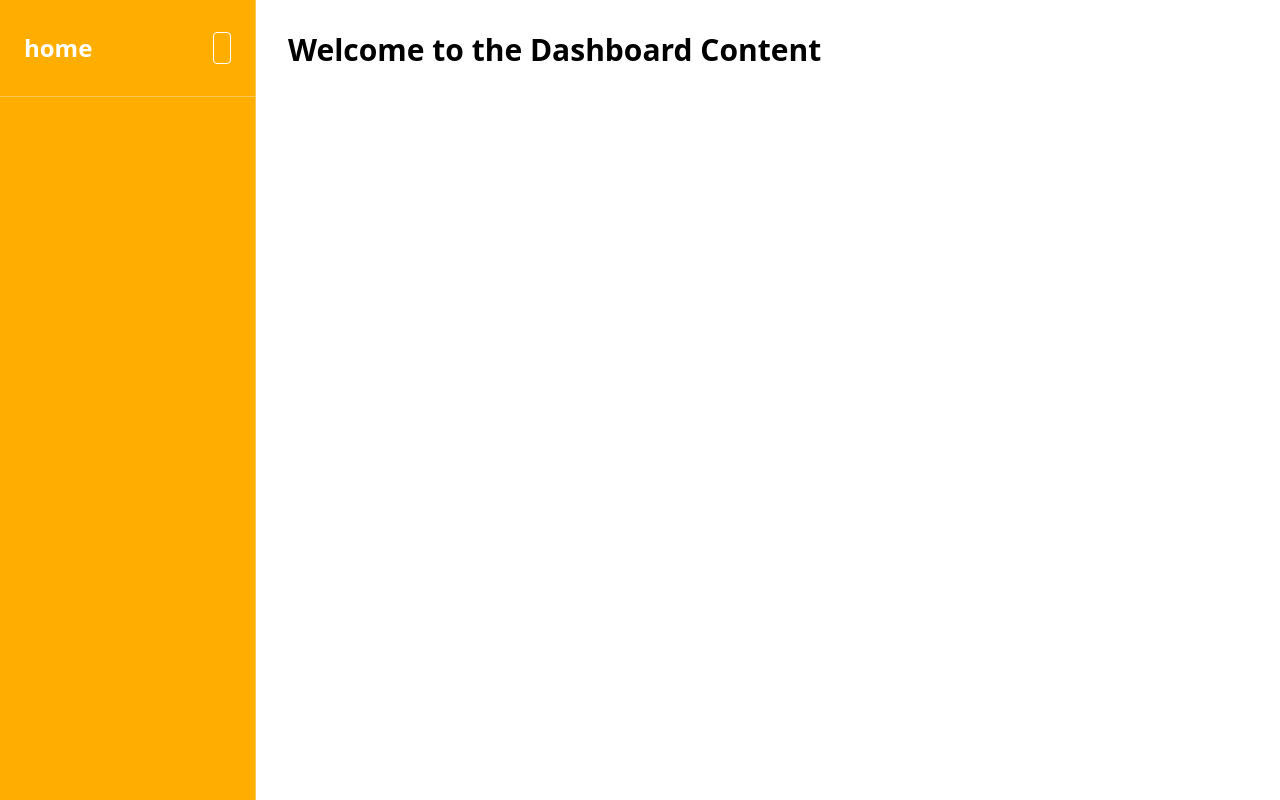
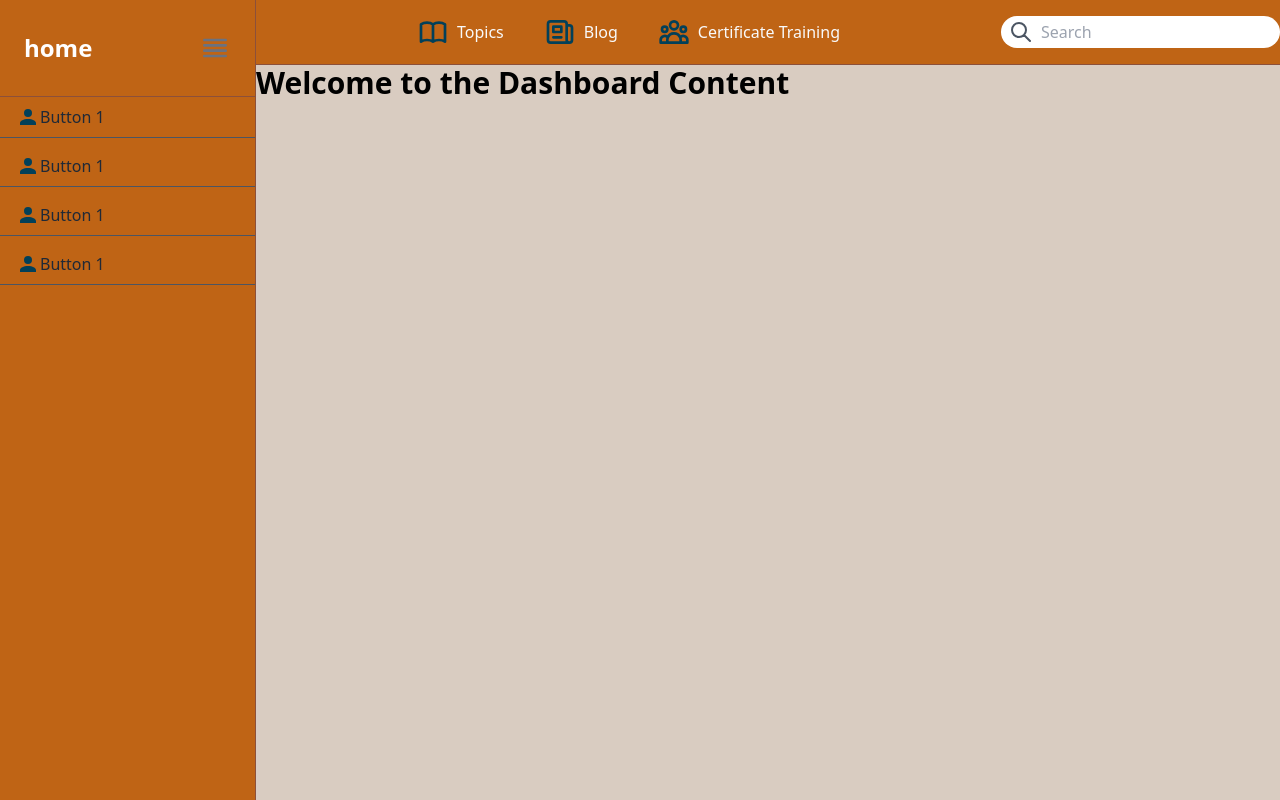
Before and after one commit to AbdellahElHilaly/Digital-Orders-front-end, an Angular app: page /dashboard in a window 1280 px wide. Built offline with nearby package versions, Linux system fonts and the light colour scheme.

Commit message:
fix erros

```diff
--- a/angular.json
+++ b/angular.json
@@ -95,8 +95,10 @@
               "src/assets"
             ],
             "styles": [
-              "src/styles.scss"
+              "src/styles.scss",
+              "node_modules/@fortawesome/fontawesome-free/css/all.css"
             ],
+
             "scripts": []
           }
         }
--- a/package.json
+++ b/package.json
@@ -21,7 +21,10 @@
     "@angular/platform-server": "^17.0.0",
     "@angular/router": "^17.0.0",
     "@angular/ssr": "^17.0.5",
+    "@fortawesome/fontawesome-free": "^6.5.1",
+    "angular-font-awesome": "^3.1.2",
     "express": "^4.18.2",
+    "font-awesome": "^4.7.0",
     "rxjs": "~7.8.0",
     "tslib": "^2.3.0",
     "zone.js": "~0.14.2"
--- a/src/app/core/view/dashboard/dashboard.component.html
+++ b/src/app/core/view/dashboard/dashboard.component.html
@@ -1,20 +1,116 @@
-<div  class="wrapper flex h-screen bg-grey-lightest sm:flex-col md:flex-row font-light w-full">
-  <div  [ngClass]="{'hidden': isSidebarCollapsed}" class=" sidebar bg-orange-darker md:w-64 sm:w-screen">
+<div class="wrapper flex h-screen bg-grey-lightest sm:flex-col md:flex-row font-light w-full">
+
+
+  <div [ngClass]="{'hidden': isSidebarCollapsed}" class="sidebar bg-orange-darker md:w-64 sm:w-screen">
     <header class="flex justify-between items-center border-b border-orange-darkest pt-8 pb-8 pl-6 pr-6">
       <div id="logo">
         <a routerLink="/home" class="no-underline text-white md:text-2xl sm:text-4xl font-bold">
           home
         </a>
       </div>
-      <div class="text-white border border-white p-2 h-8 rounded" (click)="toggleSidebar()">
-        <i *ngIf="isSidebarCollapsed" class="fa fa-bars"></i>
+
+      <svg (click)="toggleSidebar()" class="h-8 w-8 text-gray-500" fill="none" viewBox="0 0 24 24"
+           stroke="currentColor">
+        <path stroke-linecap="round" stroke-linejoin="round" stroke-width="2" d="M4 6h16M4 10h16M4 14h16M4 18h16"/>
+      </svg>
+
+    </header>
+    <div>
+      <button class="flex items-center w-full py-2 px-4 text-gray-800 border-b border-gray-600 mb-2">
+        <svg xmlns="http://www.w3.org/2000/svg" width="24" height="24" viewBox="0 0 24 24">
+          <path fill="currentColor"
+                d="M12 4a4 4 0 0 1 4 4a4 4 0 0 1-4 4a4 4 0 0 1-4-4a4 4 0 0 1 4-4m0 10c4.42 0 8 1.79 8 4v2H4v-2c0-2.21 3.58-4 8-4Z"/>
+        </svg>
+        Button 1
+      </button>
+
+      <button class="flex items-center w-full py-2 px-4 text-gray-800 border-b border-gray-600 mb-2">
+        <svg xmlns="http://www.w3.org/2000/svg" width="24" height="24" viewBox="0 0 24 24">
+          <path fill="currentColor"
+                d="M12 4a4 4 0 0 1 4 4a4 4 0 0 1-4 4a4 4 0 0 1-4-4a4 4 0 0 1 4-4m0 10c4.42 0 8 1.79 8 4v2H4v-2c0-2.21 3.58-4 8-4Z"/>
+        </svg>
+        Button 1
+      </button>
+  <button class="flex items-center w-full py-2 px-4 text-gray-800 border-b border-gray-600 mb-2">
+        <svg xmlns="http://www.w3.org/2000/svg" width="24" height="24" viewBox="0 0 24 24">
+          <path fill="currentColor"
+                d="M12 4a4 4 0 0 1 4 4a4 4 0 0 1-4 4a4 4 0 0 1-4-4a4 4 0 0 1 4-4m0 10c4.42 0 8 1.79 8 4v2H4v-2c0-2.21 3.58-4 8-4Z"/>
+        </svg>
+        Button 1
+      </button>
+  <button class="flex items-center w-full py-2 px-4 text-gray-800 border-b border-gray-600 mb-2">
+        <svg xmlns="http://www.w3.org/2000/svg" width="24" height="24" viewBox="0 0 24 24">
+          <path fill="currentColor"
+                d="M12 4a4 4 0 0 1 4 4a4 4 0 0 1-4 4a4 4 0 0 1-4-4a4 4 0 0 1 4-4m0 10c4.42 0 8 1.79 8 4v2H4v-2c0-2.21 3.58-4 8-4Z"/>
+        </svg>
+        Button 1
+      </button>
+
+
+    </div>
+
+  </div>
+
+
+  <div class=" content  bg-transparent flex-grow flex-shrink flex-auto">
+
+    <nav class="navigation">
+      <div class="container mx-auto py-4 flex justify-between items-center">
+        <div class="flex items-center space-x-2">
+
+          <svg *ngIf="isSidebarCollapsed" (click)="toggleSidebar()" class="h-8 w-8 text-gray-500" width="24" height="24"
+               viewBox="0 0 24 24" stroke-width="2"
+               stroke="currentColor" fill="none" stroke-linecap="round" stroke-linejoin="round">
+            <path stroke-linecap="round" stroke-linejoin="round" stroke-width="2" d="M4 6h16M4 10h16M4 14h16M4 18h16"/>
+          </svg>
+        </div>
+
+        <div class="flex space-x-10">
+          <div class="flex items-center space-x-2">
+            <span>
+              <svg xmlns="http://www.w3.org/2000/svg" class="h-8 w-8 " fill="none" viewBox="0 0 24 24"
+                   stroke="currentColor">
+                <path stroke-linecap="round" stroke-linejoin="round" stroke-width="2"
+                      d="M12 6.253v13m0-13C10.832 5.477 9.246 5 7.5 5S4.168 5.477 3 6.253v13C4.168 18.477 5.754 18 7.5 18s3.332.477 4.5 1.253m0-13C13.168 5.477 14.754 5 16.5 5c1.747 0 3.332.477 4.5 1.253v13C19.832 18.477 18.247 18 16.5 18c-1.746 0-3.332.477-4.5 1.253"/>
+              </svg>
+            </span>
+            <span class="text-gray-50">Topics</span>
+          </div>
+          <div class="flex items-center space-x-2">
+            <span>
+              <svg xmlns="http://www.w3.org/2000/svg" class="h-8 w-8 " fill="none" viewBox="0 0 24 24"
+                   stroke="currentColor">
+                <path stroke-linecap="round" stroke-linejoin="round" stroke-width="2"
+                      d="M19 20H5a2 2 0 01-2-2V6a2 2 0 012-2h10a2 2 0 012 2v1m2 13a2 2 0 01-2-2V7m2 13a2 2 0 002-2V9a2 2 0 00-2-2h-2m-4-3H9M7 16h6M7 8h6v4H7V8z"/>
+              </svg>
+            </span>
+            <span class="text-gray-50">Blog</span>
+          </div>
+          <div class="flex items-center space-x-2">
+            <span>
+              <svg xmlns="http://www.w3.org/2000/svg" class="h-8 w-8 " fill="none" viewBox="0 0 24 24"
+                   stroke="currentColor">
+                <path stroke-linecap="round" stroke-linejoin="round" stroke-width="2"
+                      d="M17 20h5v-2a3 3 0 00-5.356-1.857M17 20H7m10 0v-2c0-.656-.126-1.283-.356-1.857M7 20H2v-2a3 3 0 015.356-1.857M7 20v-2c0-.656.126-1.283.356-1.857m0 0a5.002 5.002 0 019.288 0M15 7a3 3 0 11-6 0 3 3 0 016 0zm6 3a2 2 0 11-4 0 2 2 0 014 0zM7 10a2 2 0 11-4 0 2 2 0 014 0z"/>
+              </svg>
+            </span>
+            <span class="text-gray-50">Certificate Training</span>
+          </div>
+        </div>
+        <div class="lg:flex hidden items-center space-x-2 bg-white py-1 px-2 rounded-full">
+          <span>
+            <svg xmlns="http://www.w3.org/2000/svg" class="h-6 w-6 text-gray-600 cursor-pointer" fill="none"
+                 viewBox="0 0 24 24" stroke="currentColor">
+              <path stroke-linecap="round" stroke-linejoin="round" stroke-width="2"
+                    d="M21 21l-6-6m2-5a7 7 0 11-14 0 7 7 0 0114 0z"/>
+            </svg>
+          </span>
+          <input class="outline-none" type="text" placeholder="Search"/>
+        </div>
       </div>
-    </header>
-  </div>
-  <div  class=" content px-8 bg-transparent flex-grow flex-shrink flex-auto">
-    <div class="text-white border border-white p-2 h-8 rounded" (click)="toggleSidebar()">
-      <i *ngIf="isSidebarCollapsed" class="fa fa-bars"></i>
-    </div>
+    </nav>
+
     <h1 class="text-3xl text-grey-darkest font-bold mb-4">Welcome to the Dashboard Content</h1>
   </div>
+
 </div>
--- a/src/app/core/view/dashboard/dashboard.component.scss
+++ b/src/app/core/view/dashboard/dashboard.component.scss
@@ -1,7 +1,10 @@
 // dashboard.component.scss
+//fa fa-bars
+@import '../../../../styles.scss';
 
-@import url('https://cdnjs.cloudflare.com/ajax/libs/font-awesome/4.7.0/css/font-awesome.css');
-@import '../../../../styles.scss';
+svg{
+  color: $text-color;
+}
 
 .sidebar {
 
@@ -17,11 +20,12 @@
     background-color: $primary-color;
     border-bottom: 1px solid $secondary-color;
 
+
     .fa-bars {
       color: $secondary-color;
     }
 
-    // Rest of your styles...
+
   }
 
   .sidebar {
@@ -37,6 +41,21 @@
 .content {
   background-color: $background-color;
 
+  .navigation {
+    background-color: $primary-color;
+    border-bottom: 1px solid $secondary-color;
+
+    .nav-item {
+      color: $secondary-color;
+    }
+
+    .nav-item.active {
+      background-color: $secondary-color;
+      color: $background-color;
+    }
+
+  }
+
   .info {
     border-color: $secondary-color;
 
--- a/src/styles.scss
+++ b/src/styles.scss
@@ -2,10 +2,8 @@
 @tailwind components;
 @tailwind utilities;
 
-// Define your color palette
-$primary-color: #ffae00; // Gold
-$secondary-color: #ffc754; // Example secondary color
+$primary-color: #BF6415;
+$secondary-color: #8C503A;
 
-// Rest of your color palette...
-$background-color: #fff;
-$text-color: #333;
+$background-color: #D9CCC1;
+$text-color: #024059;
```
Also changed, not shown: src/app/core/view/layout/navigation/navigation.component.scss (line endings or trailing spaces), 1 other file (tests, documents, lock files or other folders).
